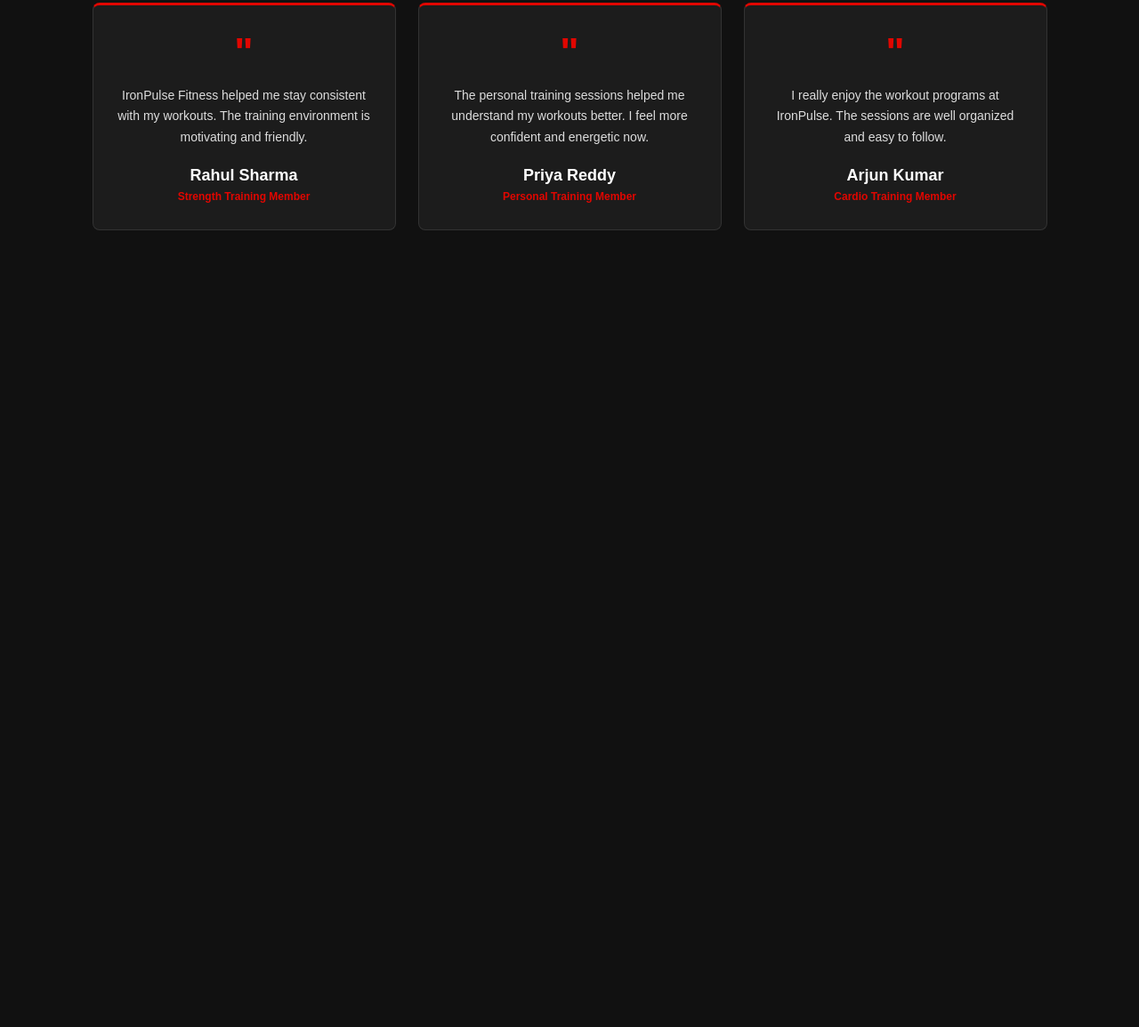
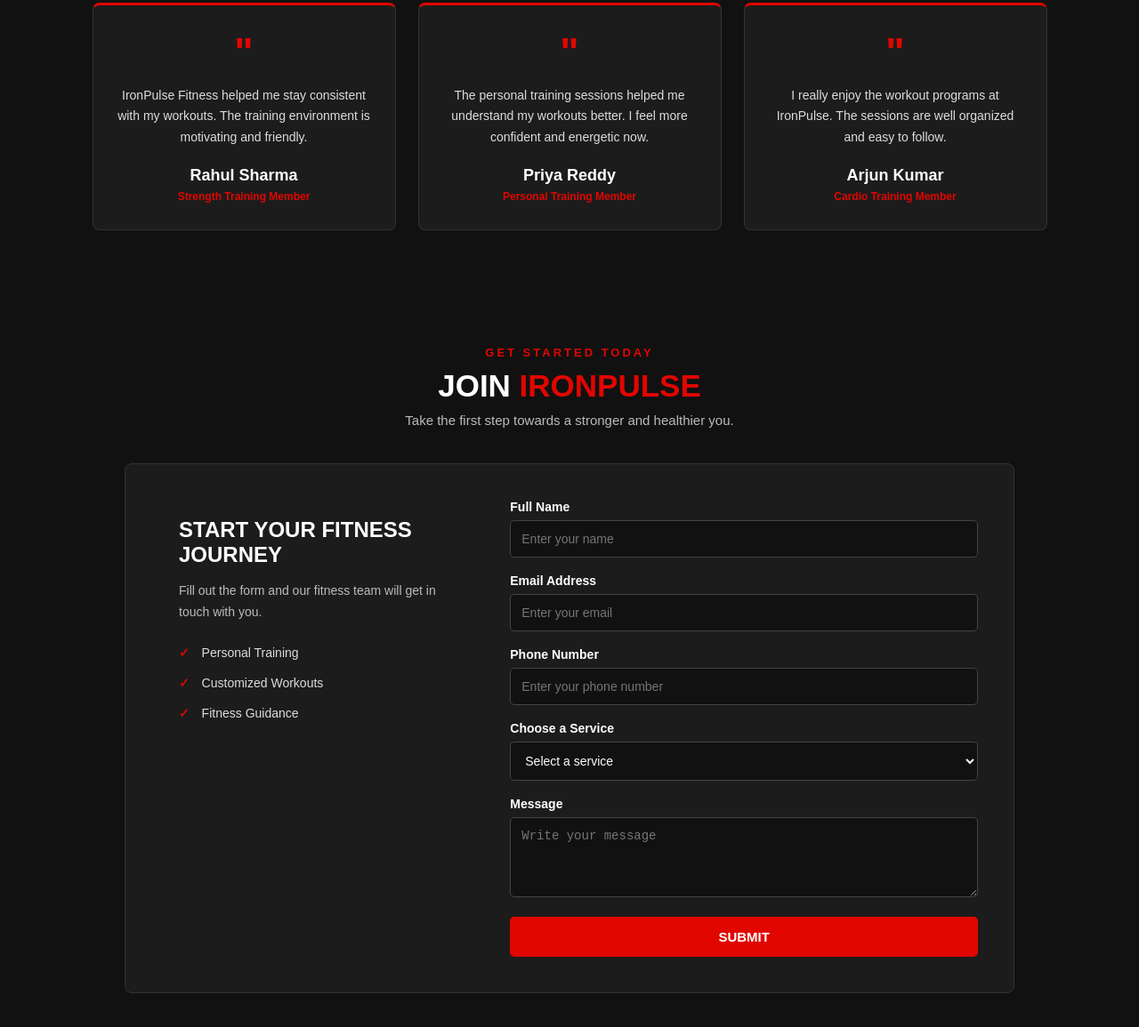
Before and after one commit to rohitankam123/HEADER-TASK, a plain HTML site: page index.html in a window 1280 px wide. Shown: the part 1631-2786 px from the top of the page at 89% size. Before the commit the page ends 1960 px from the top, so only its background shows below. Drawn offline with Linux system fonts and the light colour scheme.

Commit message:
Add files via upload

```diff
--- a/index.html
+++ b/index.html
@@ -297,6 +297,142 @@
 
 </section>
 
+    <!-- Form Section -->
+
+<section class="form-section">
+
+    <div class="form-heading">
+
+        <p>GET STARTED TODAY</p>
+
+        <h2>JOIN <span>IRONPULSE</span></h2>
+
+        <p>
+            Take the first step towards a stronger and healthier you.
+        </p>
+
+    </div>
+
+
+    <div class="form-container">
+
+        <!-- Form Information -->
+
+        <div class="form-info">
+
+            <h3>START YOUR FITNESS JOURNEY</h3>
+
+            <p>
+                Fill out the form and our fitness team
+                will get in touch with you.
+            </p>
+
+            <div class="form-benefit">
+                <span>✓</span> Personal Training
+            </div>
+
+            <div class="form-benefit">
+                <span>✓</span> Customized Workouts
+            </div>
+
+            <div class="form-benefit">
+                <span>✓</span> Fitness Guidance
+            </div>
+
+        </div>
+
+
+        <!-- Gym Form -->
+
+        <form class="fitness-form">
+
+            <div class="input-group">
+
+                <label for="name">Full Name</label>
+
+                <input
+                    type="text"
+                    id="name"
+                    placeholder="Enter your name"
+                >
+
+            </div>
+
+
+            <div class="input-group">
+
+                <label for="email">Email Address</label>
+
+                <input
+                    type="email"
+                    id="email"
+                    placeholder="Enter your email"
+                >
+
+            </div>
+
+
+            <div class="input-group">
+
+                <label for="phone">Phone Number</label>
+
+                <input
+                    type="tel"
+                    id="phone"
+                    placeholder="Enter your phone number"
+                >
+
+            </div>
+
+
+            <div class="input-group">
+
+                <label for="service">Choose a Service</label>
+
+                <select id="service">
+
+                    <option value="">Select a service</option>
+
+                    <option>Strength Training</option>
+
+                    <option>Personal Training</option>
+
+                    <option>Cardio Training</option>
+
+                    <option>Fat Loss Program</option>
+
+                    <option>Nutrition Guidance</option>
+
+                    <option>Fitness Assessment</option>
+
+                </select>
+
+            </div>
+
+
+            <div class="input-group">
+
+                <label for="message">Message</label>
+
+                <textarea
+                    id="message"
+                    rows="4"
+                    placeholder="Write your message"
+                ></textarea>
+
+            </div>
+
+
+            <button type="submit" class="submit-button">
+                SUBMIT
+            </button>
+
+        </form>
+
+    </div>
+
+</section>
+
 </body>
 
 </html>
--- a/style.css
+++ b/style.css
@@ -835,3 +835,250 @@
     }
 
 }
+
+
+/* -----------------FORM SECTION ------------------ */
+
+.form-section {
+    background-color: #111111;
+
+    color: white;
+
+    padding: 60px 50px 70px;
+}
+
+
+/* Form Heading */
+
+.form-heading {
+    text-align: center;
+
+    margin-bottom: 40px;
+}
+
+.form-heading > p:first-child {
+    color: #e10600;
+
+    font-size: 13px;
+
+    font-weight: bold;
+
+    letter-spacing: 3px;
+
+    margin-bottom: 10px;
+}
+
+.form-heading h2 {
+    font-size: 35px;
+
+    margin-bottom: 10px;
+}
+
+.form-heading h2 span {
+    color: #e10600;
+}
+
+.form-heading p:last-child {
+    color: #bbbbbb;
+
+    font-size: 15px;
+}
+
+
+/* Form Container */
+
+.form-container {
+    max-width: 1000px;
+
+    margin: auto;
+
+    display: flex;
+
+    gap: 40px;
+
+    background-color: #1c1c1c;
+
+    padding: 40px;
+
+    border: 1px solid #333333;
+
+    border-radius: 8px;
+}
+
+
+/* Form Information */
+
+.form-info {
+    width: 40%;
+
+    padding: 20px;
+}
+
+.form-info h3 {
+    font-size: 24px;
+
+    margin-bottom: 15px;
+}
+
+.form-info > p {
+    color: #bbbbbb;
+
+    font-size: 14px;
+
+    line-height: 1.7;
+
+    margin-bottom: 25px;
+}
+
+
+/* Form Benefits */
+
+.form-benefit {
+    color: #dddddd;
+
+    font-size: 14px;
+
+    margin-bottom: 18px;
+}
+
+.form-benefit span {
+    color: #e10600;
+
+    font-weight: bold;
+
+    margin-right: 10px;
+}
+
+
+/* Fitness Form */
+
+.fitness-form {
+    width: 60%;
+}
+
+
+/* Input Group */
+
+.input-group {
+    margin-bottom: 18px;
+}
+
+.input-group label {
+    display: block;
+
+    color: white;
+
+    font-size: 14px;
+
+    font-weight: bold;
+
+    margin-bottom: 7px;
+}
+
+
+/* Input, Select and Textarea */
+
+.input-group input,
+.input-group select,
+.input-group textarea {
+    width: 100%;
+
+    padding: 12px;
+
+    background-color: #111111;
+
+    color: white;
+
+    border: 1px solid #444444;
+
+    border-radius: 5px;
+
+    font-size: 14px;
+
+    outline: none;
+}
+
+
+/* Focus Effect */
+
+.input-group input:focus,
+.input-group select:focus,
+.input-group textarea:focus {
+    border-color: #e10600;
+}
+
+
+/* Textarea */
+
+.input-group textarea {
+    resize: vertical;
+}
+
+
+/* Submit Button */
+
+.submit-button {
+    width: 100%;
+
+    padding: 14px;
+
+    background-color: #e10600;
+
+    color: white;
+
+    border: none;
+
+    border-radius: 5px;
+
+    font-size: 15px;
+
+    font-weight: bold;
+
+    cursor: pointer;
+
+    transition: 0.3s;
+}
+
+
+/* Button Hover */
+
+.submit-button:hover {
+    background-color: white;
+
+    color: #e10600;
+}
+
+
+/* Responsive Design */
+
+@media (max-width: 768px) {
+
+    .form-section {
+        padding: 50px 20px;
+    }
+
+    .form-container {
+        flex-direction: column;
+
+        padding: 25px;
+    }
+
+    .form-info,
+    .fitness-form {
+        width: 100%;
+    }
+
+}
+
+
+@media (max-width: 500px) {
+
+    .form-heading h2 {
+        font-size: 28px;
+    }
+
+    .form-container {
+        padding: 20px;
+    }
+
+}
```
